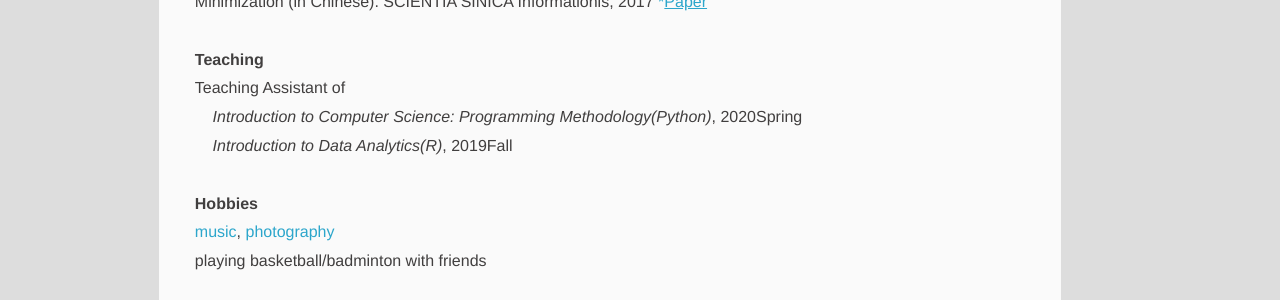
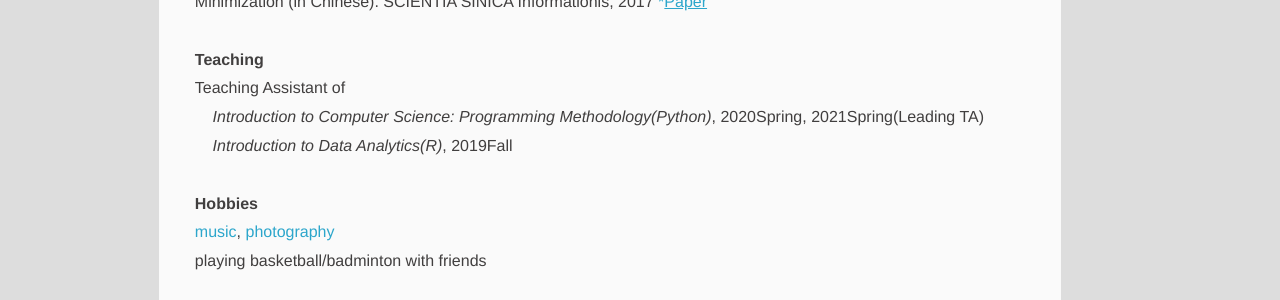
Before and after one commit to PAULYZHENG/paulyzheng.github.io, a Jekyll site: the page built from about/index.html, in a window 1280 px wide. Shown: the part 1586-1886 px from the top of the page. Built offline with Jekyll 4.4.1, drawn with Linux system fonts in a browser that asks for light colours; comment, search, counter and statistics services are not loaded.

Commit message:
Update index.html

```diff
--- a/about/index.html
+++ b/about/index.html
@@ -60,7 +60,7 @@ Geometric Learning<br/>
 <B>Teaching</B>
 <br/>
 Teaching Assistant of <br/>
-&nbsp &nbsp <I>Introduction to Computer Science: Programming Methodology(Python)</I>, 2020Spring<br/>
+&nbsp &nbsp <I>Introduction to Computer Science: Programming Methodology(Python)</I>, 2020Spring, 2021Spring(Leading TA)<br/>
 &nbsp &nbsp <I>Introduction to Data Analytics(R)</I>, 2019Fall
 <br/>
 
```
